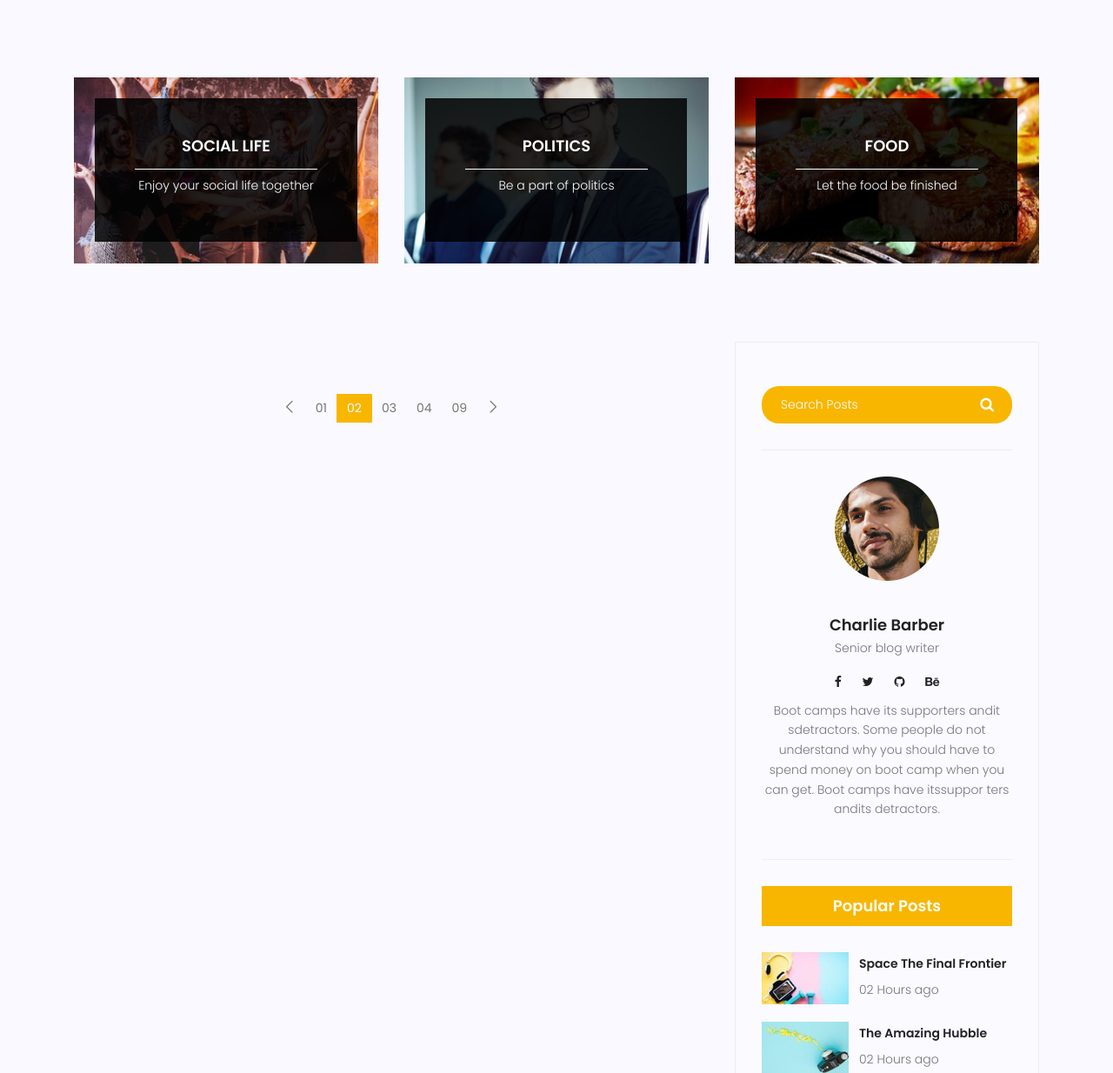
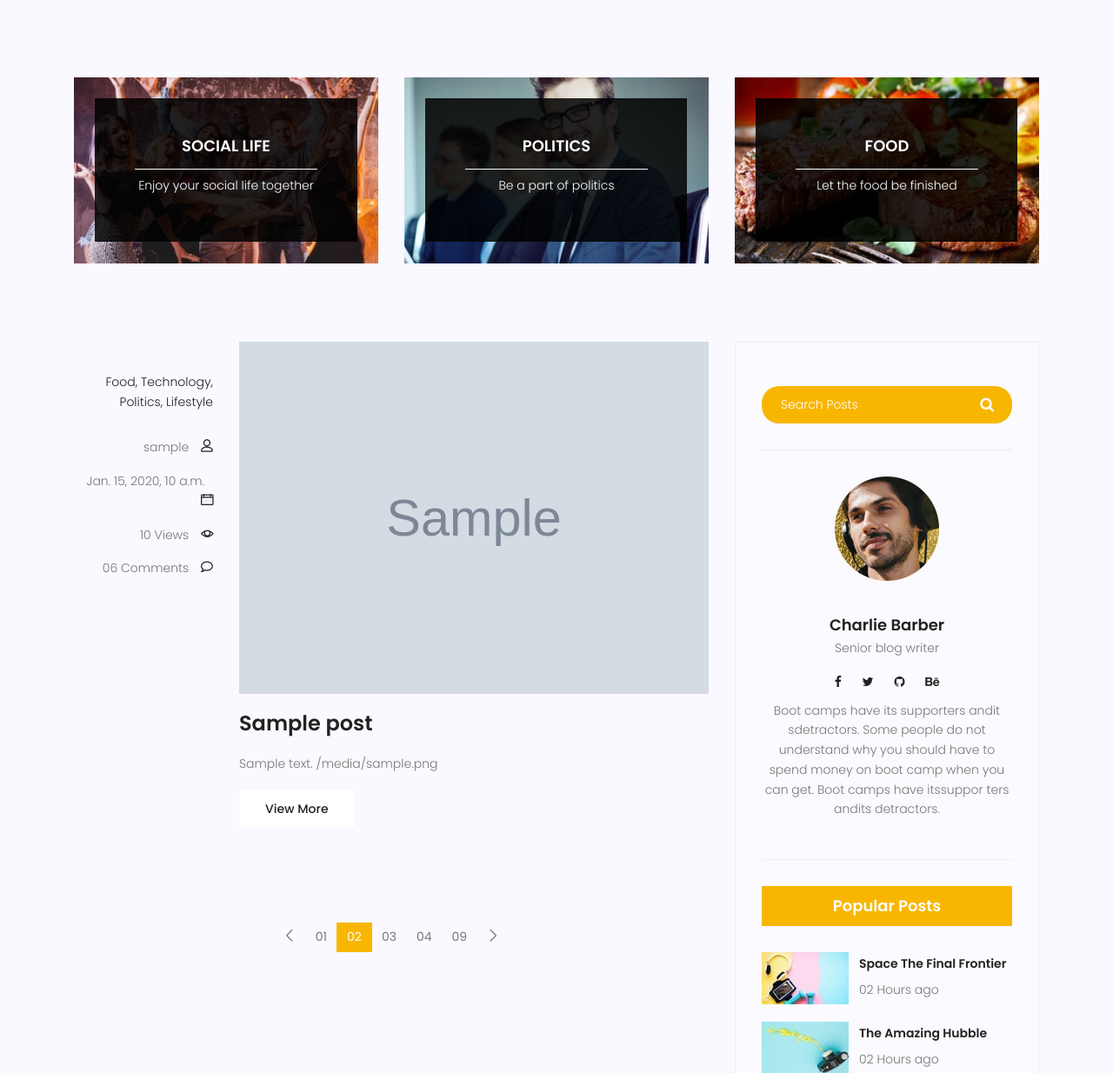
Before and after one commit to pfigithub/Example_Function_Base_Template_Rendering, a Django app: page /blog/ in a window 1280 px wide. Shown: the part 689-1923 px from the top of the page at 87% size. Run offline with Django 3.2, Linux system fonts and the light colour scheme; tables that the repository leaves empty hold one stand-in row (values such as "Sample post"); grey boxes marked "Sample" are stand-in pictures; some libraries are stand-ins or nearby versions.

Commit message:
Update blog-home.html
making dynamic

```diff
--- a/templates/blog/blog-home.html
+++ b/templates/blog/blog-home.html
@@ -125,7 +125,7 @@
 		<div class="container">
 			<div class="row">
 				<div class="col-lg-8 posts-list">
-					{% for Post in Posts %}
+					{% for post in posts %}
 					<div class="single-post row">
 						<div class="col-lg-3  col-md-3 meta-details">
 							<ul class="tags">
@@ -135,11 +135,11 @@
 								<li><a href="#">Lifestyle</a></li>
 							</ul>
 							<div class="user-details row">
-								<p class="user-name col-lg-12 col-md-12 col-6"><a href="#">Mark wiens</a> <span
+								<p class="user-name col-lg-12 col-md-12 col-6"><a href="#">{{post.author}}</a> <span
 										class="lnr lnr-user"></span></p>
-								<p class="date col-lg-12 col-md-12 col-6"><a href="#">{{Post.published_date}}</a> <span
+								<p class="date col-lg-12 col-md-12 col-6"><a href="#">{{post.published_date}}</a> <span
 										class="lnr lnr-calendar-full"></span></p>
-								<p class="view col-lg-12 col-md-12 col-6"><a href="#">{{Post.counted_views}} Views</a>
+								<p class="view col-lg-12 col-md-12 col-6"><a href="#">{{post.counted_views}} Views</a>
 									<span class="lnr lnr-eye"></span>
 								</p>
 								<p class="comments col-lg-12 col-md-12 col-6"><a href="#">06 Comments</a> <span
@@ -148,13 +148,14 @@
 						</div>
 						<div class="col-lg-9 col-md-9 ">
 							<div class="feature-img">
-								<img class="img-fluid" src="{% static 'img/blog/feature-img1.jpg' %}" alt="">
+								<img class="img-fluid" src="{{post.image.url}}" alt="">
 							</div>
 							<a class="posts-title" href="{% url 'blog:single_blog' pid=post.id %}">
 								<h3>{{post.title}}</h3>
 							</a>
 							<p class="excert">
 								{{post.content}}
+								{{post.image.url}}
 							</p>
 							<a href="#" class="primary-btn">View More</a>
 						</div>
```
